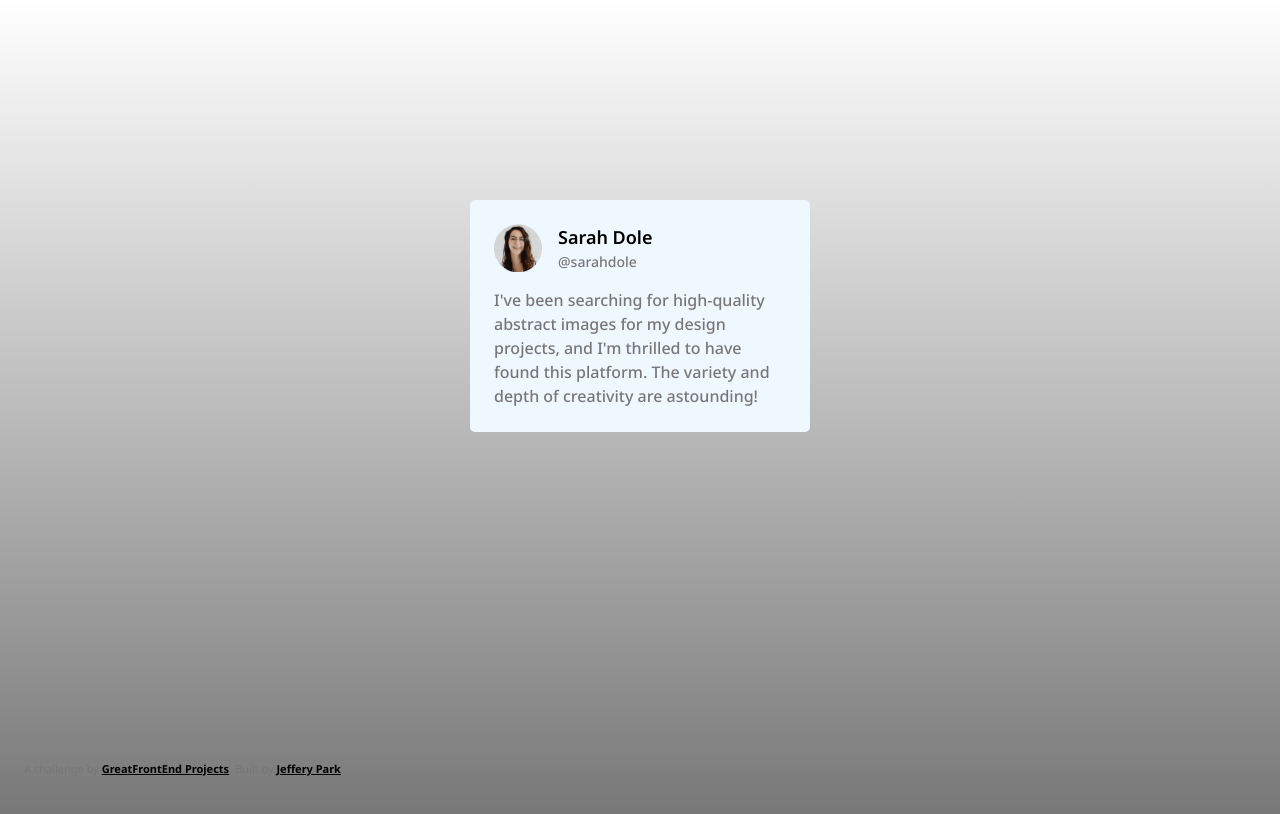
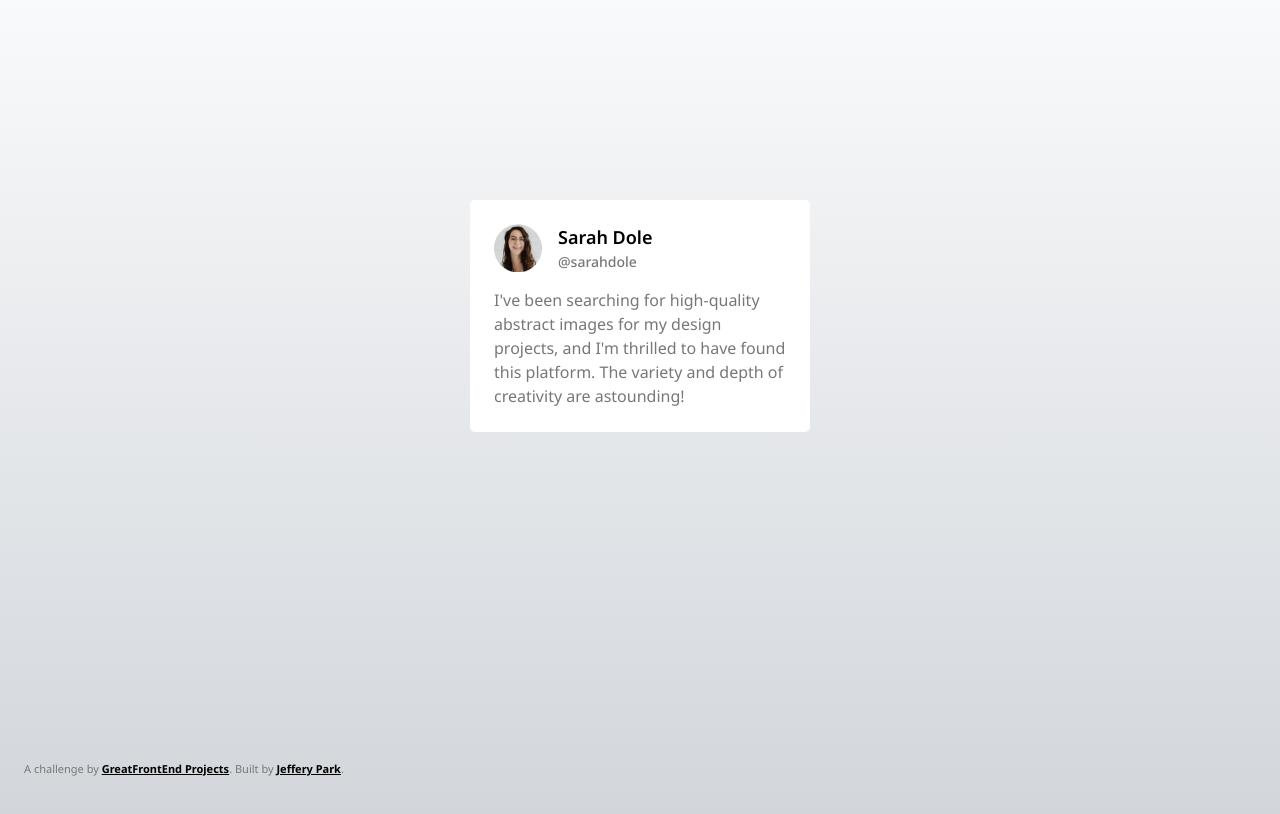
Before and after one commit to jep2021/testimonial-card, a plain HTML site: page index.html in a window 1280 px wide. Drawn offline with Linux system fonts and the light colour scheme.

Commit message:
updated colors and font weight

```diff
--- a/css/style.css
+++ b/css/style.css
@@ -10,7 +10,7 @@ body {
   -webkit-font-smoothing: antialiased;
   -moz-osx-font-smoothing: grayscale;
   text-rendering: optimizeLegibility;
-  background: linear-gradient(to bottom, white, #777);
+  background: linear-gradient(to bottom, #F9FAFB, #D2D6DB);
 }
 
 * {
@@ -37,7 +37,7 @@ body {
 }
 
 .card {
-  background-color: aliceblue;
+  background-color: white;
   display: flex;
   flex-direction: column;
   border-radius: 5px;
@@ -86,7 +86,7 @@ body {
 }
 
 .description {
-  font-weight: 500;
+  font-weight: 400;
   font-size: 16px;
   color: #777;
   text-align: left;
```
